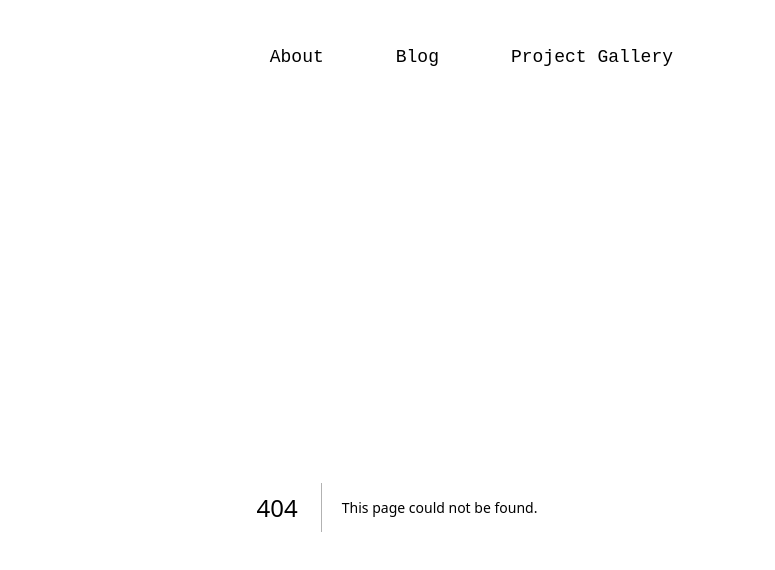
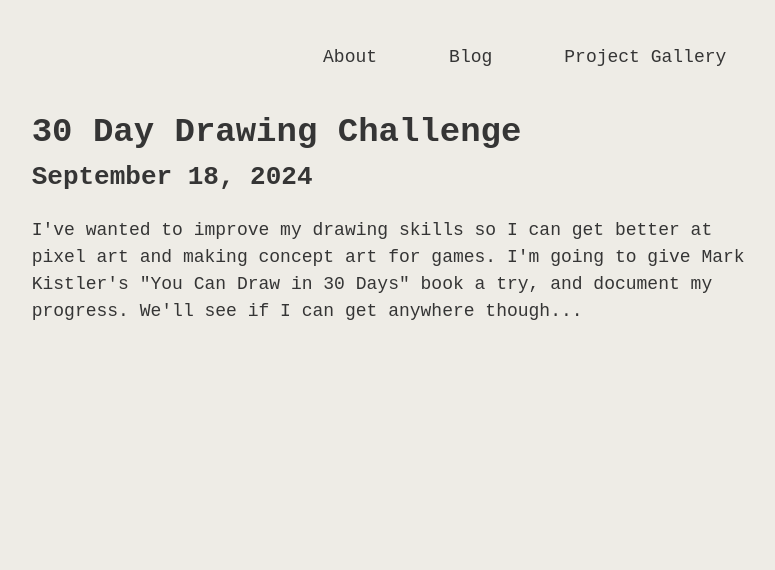
Before and after one commit to SomeGuy13/portfolio, a Next.js app: page /blog/drawing-challenge in a window 1280 px wide. Before the commit this address had no page. Shown: the top 570 px of the page, without its empty margins (243-1018 px from the left). Built offline with nearby package versions, Linux system fonts and the light colour scheme.

Commit message:
fixed text wrap on landing page

```diff
--- /dev/null
+++ b/src/app/blog/drawing-challenge/page.tsx
@@ -0,0 +1,12 @@
+import Image from '@/next/image';
+
+export default function Page() {
+  return (
+    <div>
+      <h1>30 Day Drawing Challenge</h1>
+      <h3>September 18, 2024</h3>
+      <br/>
+      <p>I've wanted to improve my drawing skills so I can get better at pixel art and making concept art for games. I'm going to give Mark Kistler's "You Can Draw in 30 Days" book a try, and document my progress. We'll see if I can get anywhere though...</p>
+    </div>
+  )
+}
--- a/src/app/layout.tsx
+++ b/src/app/layout.tsx
@@ -15,7 +15,7 @@ export default function RootLayout({
   return (
     <html lang="en">
       <body>
-        <div className='lg:w-3/6 md:w-5/6 p-2 m-auto'>
+        <div className='lg:w-7/12 md:w-5/6 p-2 m-auto'>
           <div className='flex justify-end w-full'>
             <Link href='/'><p className='p-4 sm:m-5'>About</p></Link>
             <Link href='/blog'><p className='p-4 sm:m-5'>Blog</p></Link>
--- a/src/components/barScale.tsx
+++ b/src/components/barScale.tsx
@@ -2,8 +2,8 @@ export function BarScale({ skillName, value }: {skillName: string, value: number
   let fill = value * 10;
 
   return(
-    <div className="flex mt-1.5 mb-1.5">
-      <p className="mr-auto">{skillName}</p>
+    <div className="flex mt-1.5 mb-1.5 mx-2">
+      <p className="mr-auto truncate">{skillName}</p>
       <div id="bar-scale-background" className="ml-3 w-52">
         <div id="bar-scale-fill" style={{ width: `${fill}%`, height: '100%'}}></div>
       </div>
```
